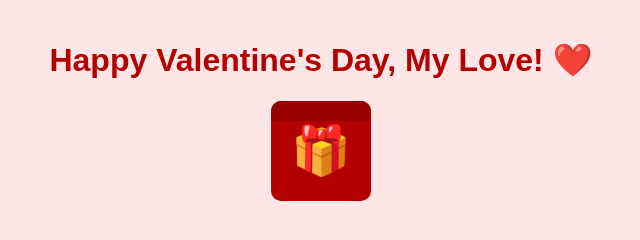
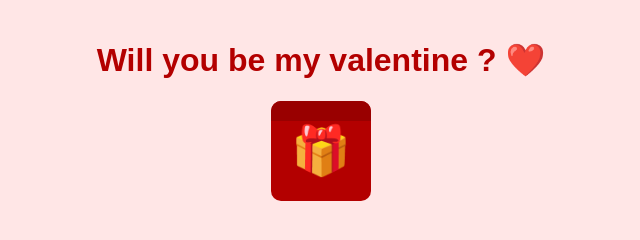
Before and after one commit to dhfra21/valentine, a plain HTML site: page index.html in a window 1280 px wide. Shown: the whole page, without its empty margins (319-959 px from the left). Drawn offline with Linux system fonts and the light colour scheme.

Commit message:
Update index.html

```diff
--- a/index.html
+++ b/index.html
@@ -103,7 +103,7 @@
 </head>
 <body>
     <div class="container">
-        <h1>Happy Valentine's Day, My Love! ❤️</h1>
+        <h1>Will you be my valentine ? ❤️</h1>
         <div class="gift-box" onclick="openGift()">
             <div class="lid"></div>
         </div>
```
